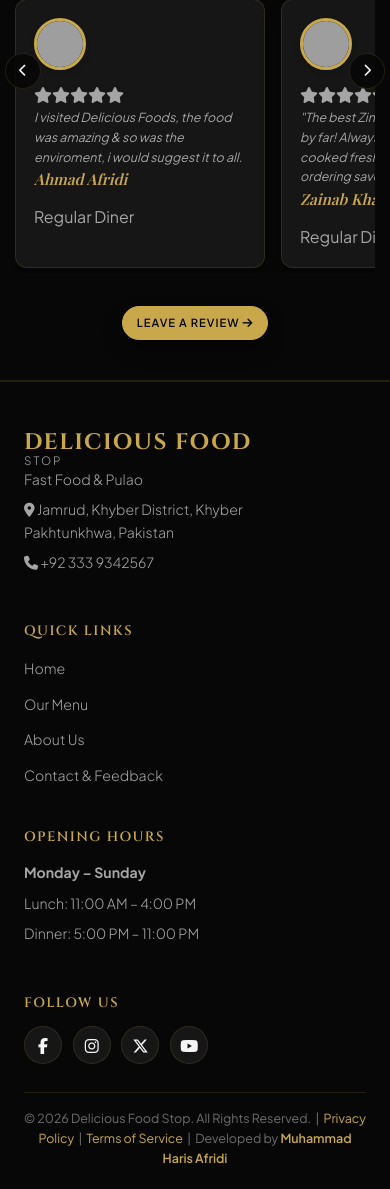
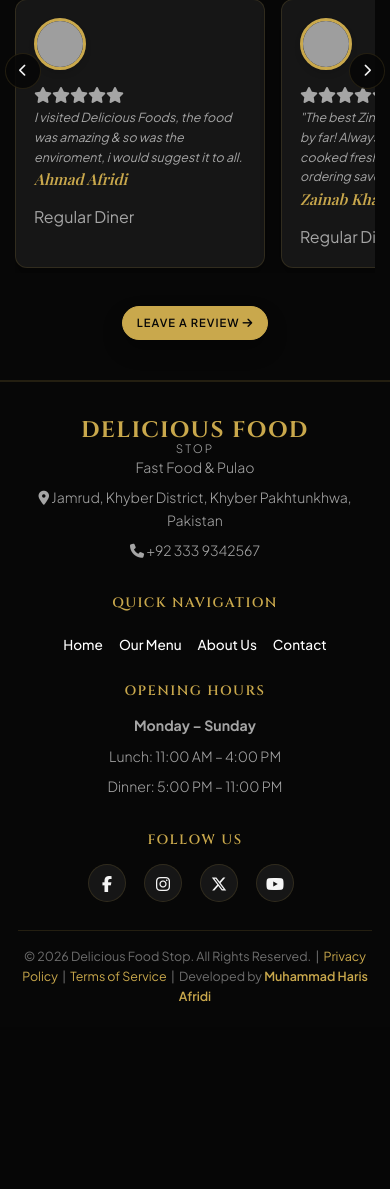
Before and after one commit to ahmadyarafridi/new-web-app, a Django app: page / in a window 390 px wide. Shown: the part 1520-2709 px from the top of the page. After the commit the page ends 2522 px from the top, so only its background shows below. Run offline with Django 5.2, Linux system fonts and the light colour scheme; data comes from the database, SQL or seed files in the repository; some libraries are stand-ins or nearby versions; some web fonts are replaced; grey boxes are pictures that could not be loaded.

Commit message:
Update footer section title to Quick Navigation and links to single-row mobile layout

```diff
--- a/static/css/style.css
+++ b/static/css/style.css
@@ -3161,3 +3161,61 @@ footer hr {
     padding: 0 4px;
     border: 2px solid var(--color-primary);
 }
+
+/* ==========================================================================
+   MOBILE FOOTER SINGLE-ROW NAVIGATION (@media max-width: 768px)
+   ========================================================================== */
+@media (max-width: 768px) {
+    footer {
+        padding: 36px 18px 20px;
+        text-align: center;
+    }
+
+    .footer-container,
+    .footer-inner {
+        flex-direction: column;
+        align-items: center;
+        text-align: center;
+        gap: 24px;
+    }
+
+    .footer-brand,
+    .footer-links,
+    .footer-hours,
+    .footer-social {
+        min-width: 100%;
+        display: flex;
+        flex-direction: column;
+        align-items: center;
+        text-align: center;
+    }
+
+    .footer-brand p {
+        max-width: 100%;
+        text-align: center;
+    }
+
+    /* Single-row horizontal Quick Navigation links for mobile screens */
+    .footer-links ul,
+    .footer-links nav ul {
+        flex-direction: row;
+        flex-wrap: wrap;
+        justify-content: center;
+        align-items: center;
+        gap: 16px;
+        margin-top: 4px;
+    }
+
+    .footer-links ul li a,
+    .footer-links nav ul li a {
+        font-size: 0.85rem;
+        font-weight: 500;
+        color: #fff;
+    }
+
+    .footer-social div {
+        display: flex;
+        justify-content: center;
+        gap: 10px;
+    }
+}
--- a/templates/base.html
+++ b/templates/base.html
@@ -223,12 +223,12 @@
             </div>
 
             <div class="footer-links">
-                <h3>Quick Links</h3>
+                <h3>Quick Navigation</h3>
                 <ul>
                     <li><a href="{% url 'index' %}">Home</a></li>
                     <li><a href="{% url 'menu' %}">Our Menu</a></li>
                     <li><a href="{% url 'about' %}">About Us</a></li>
-                    <li><a href="{% url 'contact' %}">Contact & Feedback</a></li>
+                    <li><a href="{% url 'contact' %}">Contact</a></li>
                 </ul>
             </div>
 
```
